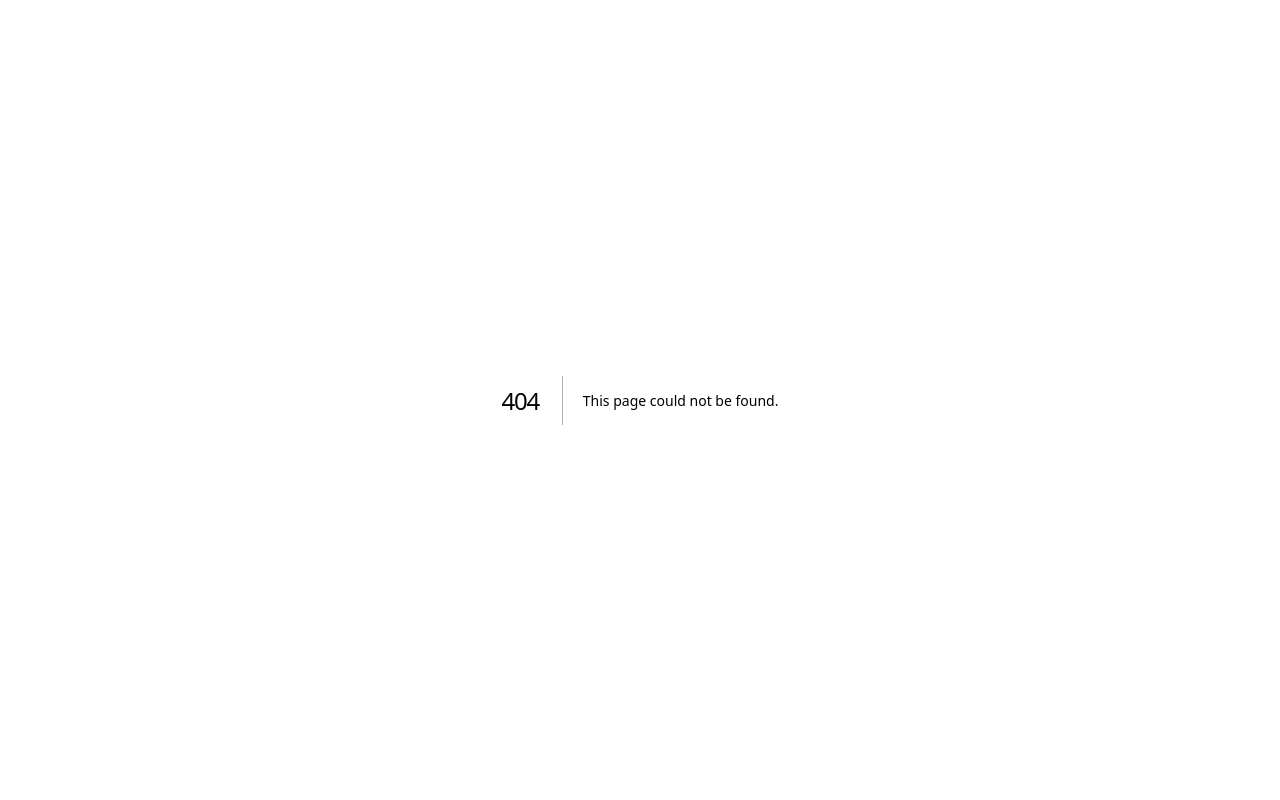
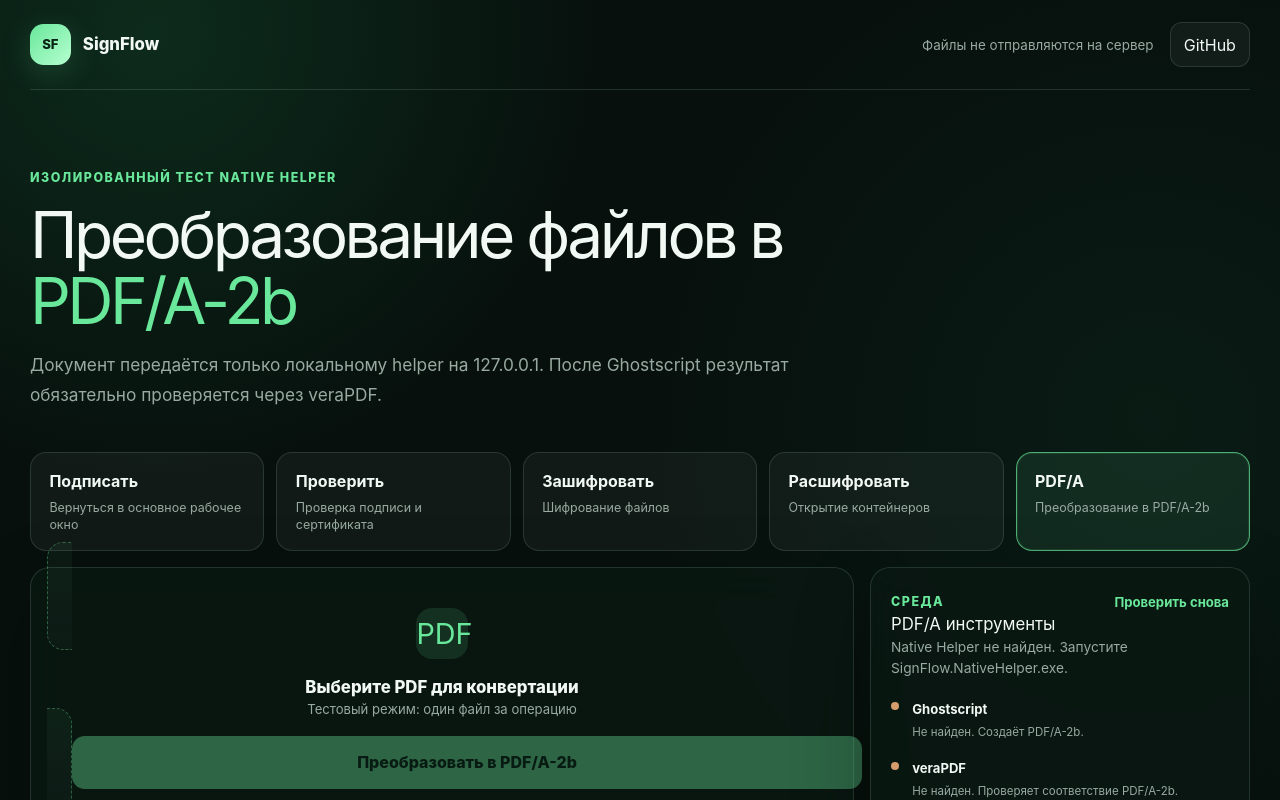
Before and after one commit to vanitoo/Signflow, a Next.js app: page /pdfa in a window 1280 px wide. Before the commit this address had no page. Shown: the top 800 px of the page. Built offline with nearby package versions, Linux system fonts and the light colour scheme; no server answers.

Commit message:
feat: add isolated PDF/A conversion workspace

```diff
--- /dev/null
+++ b/src/app/pdfa/page.tsx
@@ -0,0 +1,172 @@
+"use client";
+
+import { useEffect, useState } from "react";
+import { AppHeader } from "@/components/layout/app-header";
+import { Button } from "@/components/ui/button";
+
+const helperBaseUrl = "http://127.0.0.1:17891";
+
+interface HelperStatus {
+  service: string;
+  version: string;
+  capabilities: string[];
+  tools: {
+    ghostscript: boolean;
+    veraPdf: boolean;
+    cryptoProBridge: boolean;
+  };
+}
+
+export default function PdfAPage() {
+  const basePath = process.env.NEXT_PUBLIC_BASE_PATH ?? "";
+  const [file, setFile] = useState<File>();
+  const [helper, setHelper] = useState<HelperStatus>();
+  const [statusText, setStatusText] = useState("Проверяем Native Helper…");
+  const [processing, setProcessing] = useState(false);
+  const [message, setMessage] = useState("");
+
+  async function checkHelper() {
+    setStatusText("Проверяем Native Helper…");
+    try {
+      const response = await fetch(`${helperBaseUrl}/v1/status`, { cache: "no-store" });
+      if (!response.ok) throw new Error(`HTTP ${response.status}`);
+      const value = await response.json() as HelperStatus;
+      setHelper(value);
+      setStatusText(`Подключён ${value.service} ${value.version}`);
+    } catch {
+      setHelper(undefined);
+      setStatusText("Native Helper не найден. Запустите SignFlow.NativeHelper.exe.");
+    }
+  }
+
+  useEffect(() => {
+    void checkHelper();
+  }, []);
+
+  const ready = Boolean(helper?.capabilities.includes("pdfa-conversion"));
+
+  async function convert() {
+    if (!file) {
+      setMessage("Выберите PDF-файл.");
+      return;
+    }
+    if (!ready) {
+      setMessage("Для конвертации нужны одновременно Ghostscript и veraPDF.");
+      return;
+    }
+
+    setProcessing(true);
+    setMessage("");
+    try {
+      const form = new FormData();
+      form.append("file", file, file.name);
+      const response = await fetch(`${helperBaseUrl}/v1/pdf/convert-to-pdfa`, {
+        method: "POST",
+        body: form,
+      });
+      if (!response.ok) {
+        const details = await response.text();
+        throw new Error(details || `HTTP ${response.status}`);
+      }
+      const result = await response.blob();
+      const outputName = `${file.name.replace(/\.pdf$/i, "")}_PDFA.pdf`;
+      downloadBlob(result, outputName);
+      setMessage(`Готово: ${outputName}`);
+    } catch (error) {
+      setMessage(error instanceof Error ? error.message : String(error));
+    } finally {
+      setProcessing(false);
+    }
+  }
+
+  return (
+    <div className="app-shell">
+      <div className="page-container">
+        <AppHeader />
+        <main id="main">
+          <section className="hero">
+            <div>
+              <span className="eyebrow">Изолированный тест Native Helper</span>
+              <h1>Преобразование файлов в <span>PDF/A-2b</span></h1>
+              <p>Документ передаётся только локальному helper на 127.0.0.1. После Ghostscript результат обязательно проверяется через veraPDF.</p>
+            </div>
+          </section>
+
+          <div className="operation-tabs" style={{ gridTemplateColumns: "repeat(5, minmax(0, 1fr))" }} role="tablist" aria-label="Операция">
+            <a className="operation-tab" href={`${basePath}/`}><strong>Подписать</strong><span>Вернуться в основное рабочее окно</span></a>
+            <a className="operation-tab" href={`${basePath}/`}><strong>Проверить</strong><span>Проверка подписи и сертификата</span></a>
+            <a className="operation-tab" href={`${basePath}/`}><strong>Зашифровать</strong><span>Шифрование файлов</span></a>
+            <a className="operation-tab" href={`${basePath}/`}><strong>Расшифровать</strong><span>Открытие контейнеров</span></a>
+            <div className="operation-tab operation-tab-active" role="tab" aria-selected="true"><strong>PDF/A</strong><span>Преобразование в PDF/A-2b</span></div>
+          </div>
+
+          <div className="workspace-grid">
+            <section className="workspace-card">
+              <label className="dropzone" htmlFor="pdfa-file">
+                <div className="drop-icon">PDF</div>
+                <p className="drop-title">Выберите PDF для конвертации</p>
+                <p className="drop-subtitle">Тестовый режим: один файл за операцию</p>
+                <input
+                  id="pdfa-file"
+                  type="file"
+                  accept="application/pdf,.pdf"
+                  hidden
+                  onChange={(event) => {
+                    setFile(event.target.files?.[0]);
+                    setMessage("");
+                  }}
+                />
+              </label>
+
+              {file && <div className="notice">Выбран файл: <strong>{file.name}</strong></div>}
+              {message && <div className="message-stack" role="status"><p>{message}</p></div>}
+
+              <Button className="main-action" disabled={!file || !ready || processing} onClick={() => void convert()}>
+                {processing ? "Преобразование и проверка…" : "Преобразовать в PDF/A-2b"}
+              </Button>
+              <p className="action-hint">Результат скачивается как файл с окончанием _PDFA.pdf.</p>
+            </section>
+
+            <aside className="sidebar">
+              <section className="provider-panel">
+                <div className="section-heading">
+                  <div><span className="eyebrow">Среда</span><h2>PDF/A инструменты</h2></div>
+                  <button className="provider-retry" type="button" onClick={() => void checkHelper()}>Проверить снова</button>
+                </div>
+                <p className="settings-description">{statusText}</p>
+                <div className="provider-list">
+                  <ToolRow name="Ghostscript" available={Boolean(helper?.tools.ghostscript)} description="Создаёт PDF/A-2b." />
+                  <ToolRow name="veraPDF" available={Boolean(helper?.tools.veraPdf)} description="Проверяет соответствие PDF/A-2b." />
+                </div>
+                <div className="notice">
+                  {ready
+                    ? "Среда готова к конвертации."
+                    : "Конвертация заблокирована, пока не обнаружены оба инструмента. Текущий artifact содержит Ghostscript, но veraPDF пока отсутствует."}
+                </div>
+              </section>
+            </aside>
+          </div>
+        </main>
+        <footer>SignFlow · AGPL-3.0-only · Локальная обработка файлов.</footer>
+      </div>
+    </div>
+  );
+}
+
+function ToolRow({ name, available, description }: { name: string; available: boolean; description: string }) {
+  return (
+    <div className="provider-item">
+      <span className={`status-dot status-${available ? "available" : "unavailable"}`} aria-hidden />
+      <div><strong>{name}</strong><p>{available ? `Обнаружен. ${description}` : `Не найден. ${description}`}</p></div>
+    </div>
+  );
+}
+
+function downloadBlob(blob: Blob, name: string) {
+  const url = URL.createObjectURL(blob);
+  const link = document.createElement("a");
+  link.href = url;
+  link.download = name;
+  link.click();
+  window.setTimeout(() => URL.revokeObjectURL(url), 1_000);
+}
```
